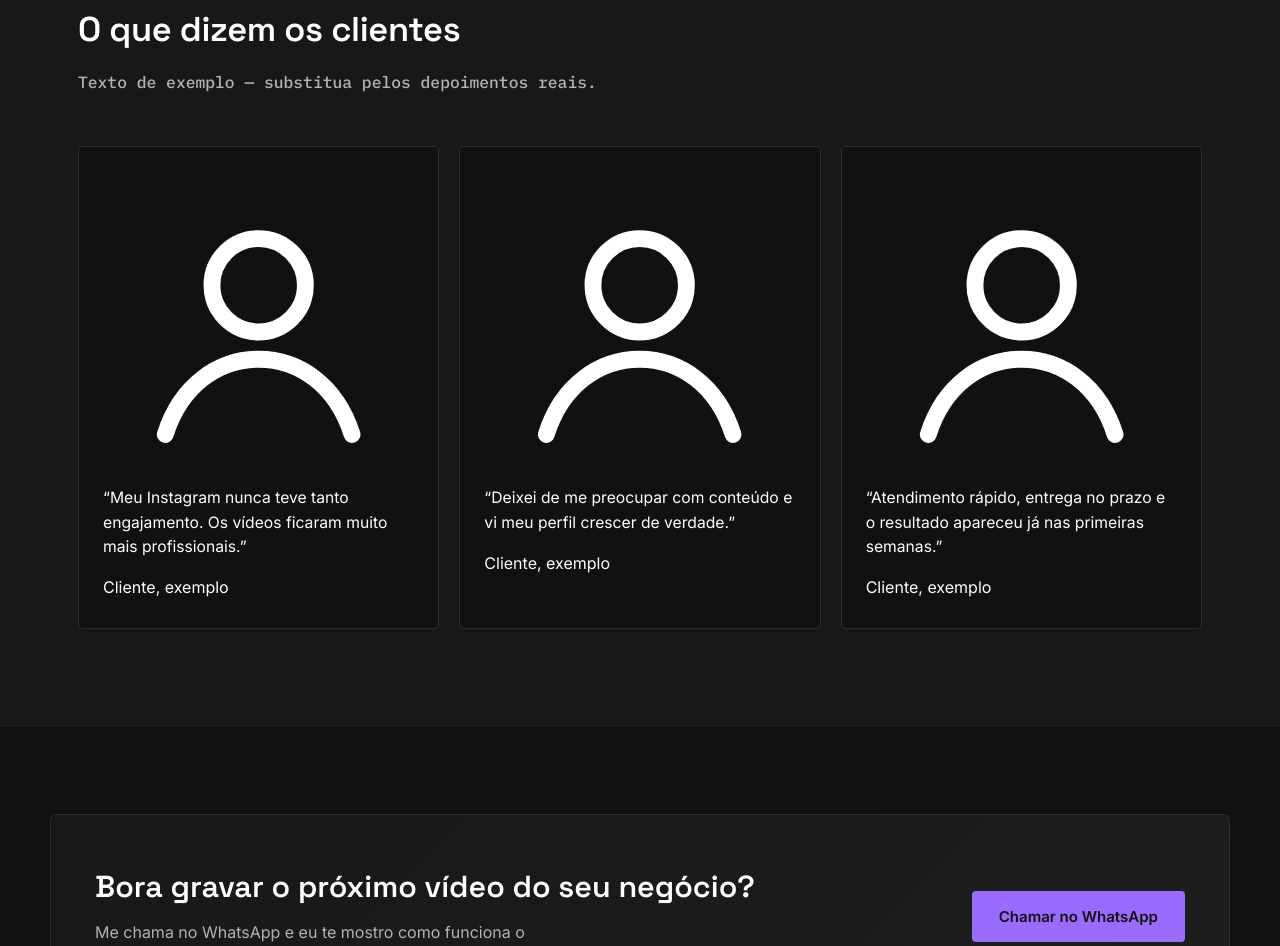
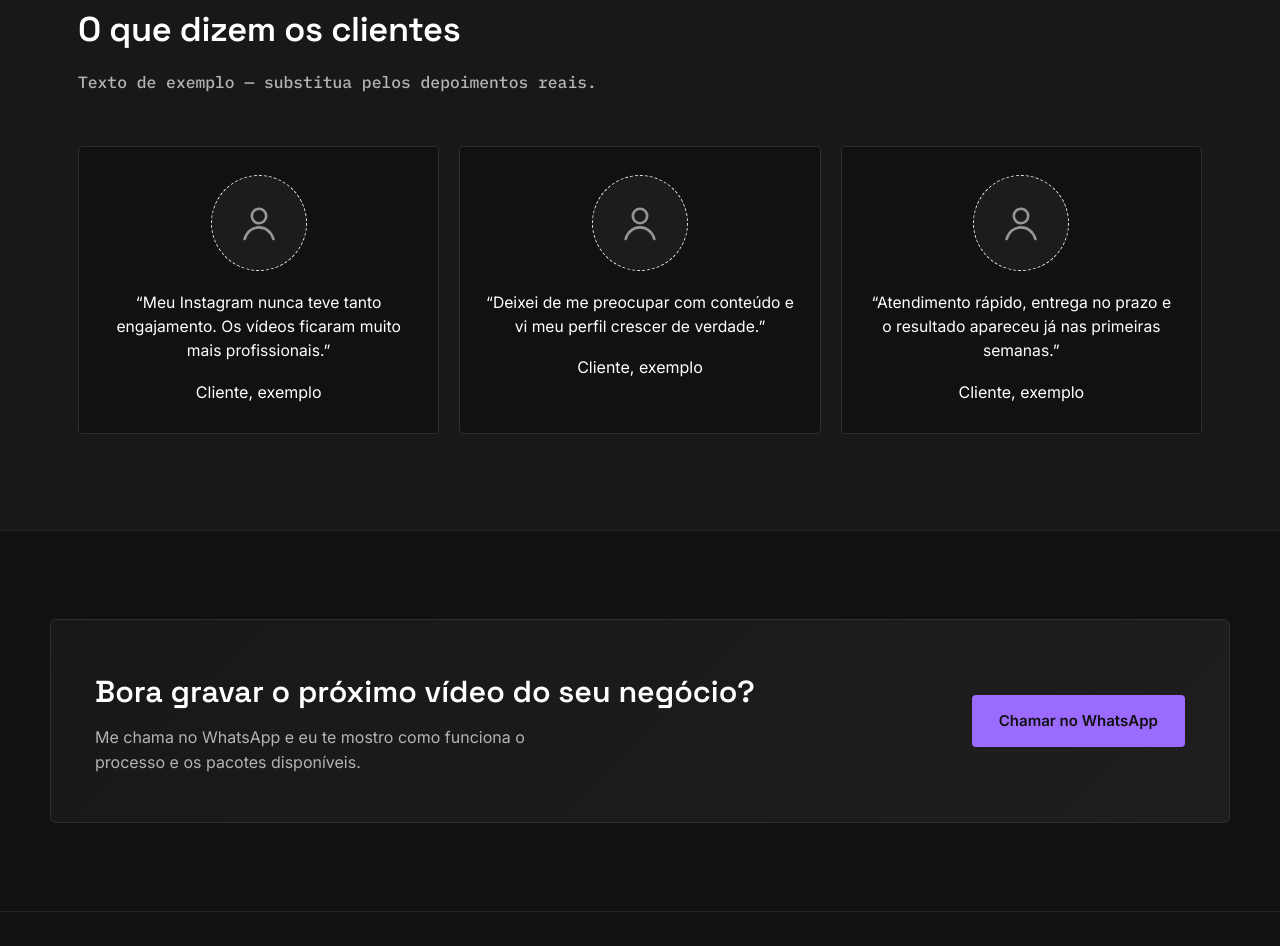
Before and after one commit to daltonneres/ladingpage_elizandraengels, a plain HTML site: page index.html in a window 1280 px wide. Shown: the part 3764-4710 px from the top of the page. Drawn offline with Linux system fonts and the light colour scheme.

Commit message:
Update style.css

```diff
--- a/style.css
+++ b/style.css
@@ -652,3 +652,45 @@ h1 em{ font-style: normal; color: var(--accent); }
   transform: translateY(0);
 }
 [data-reveal="hero"]{ transition-delay: calc(var(--i, 0) * 90ms); }
+/* Depoimentos: foto centralizada, mesmo tamanho em todos */
+.testimonial {
+  display: flex;
+  flex-direction: column;
+  align-items: center;
+  text-align: center;
+}
+
+.testimonial-photo {
+  width: 96px;
+  height: 96px;
+  flex: 0 0 96px;          /* nunca encolhe nem cresce */
+  margin: 0 auto 1.25rem;
+  border-radius: 50%;
+  overflow: hidden;
+  display: flex;
+  align-items: center;
+  justify-content: center;
+  border: 1.5px dashed currentColor;
+  background: rgba(127, 127, 127, 0.12);
+  opacity: .9;
+}
+
+.testimonial-photo svg {
+  width: 48px;
+  height: 48px;
+  opacity: .6;
+}
+
+/* Foto real: preenche o círculo sem distorcer */
+.testimonial-photo img {
+  width: 100%;
+  height: 100%;
+  object-fit: cover;
+  display: block;
+}
+
+/* Quando tiver foto real, a borda tracejada some */
+.testimonial-photo:has(img) {
+  border-style: solid;
+  opacity: 1;
+}
```
